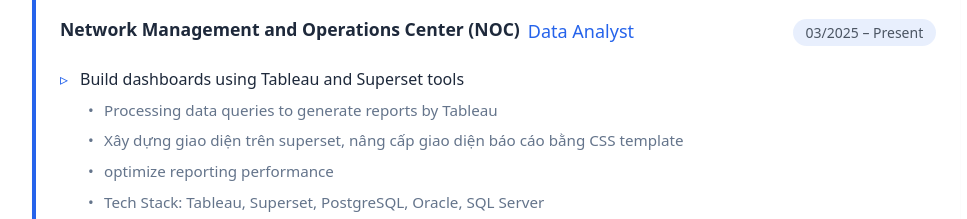
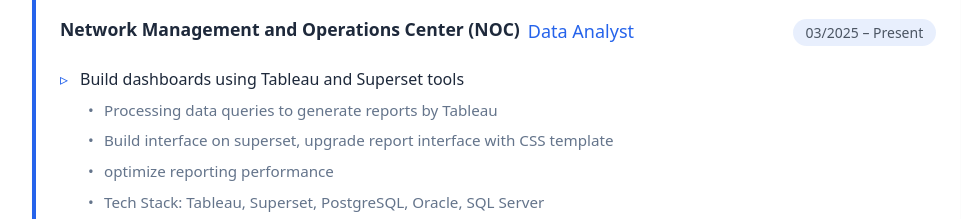
Before and after one commit to ducanhdeyy/CV, a plain HTML site: page index.html in a window 1280 px wide. Shown: the part 2185-2404 px from the top of the page, without its empty margins (144-1111 px from the left). Drawn offline with nearby package versions, Linux system fonts and the light colour scheme.

Commit message:
update vi to eng

```diff
--- a/index.html
+++ b/index.html
@@ -104,60 +104,6 @@
                         <div class="skill-level text-sm text-gray-600">Expert</div>
                     </div>
                 </div>
-                <!-- <div class="skill">
-                    <div class="skill-header">
-                        <div class="skill-icon">
-                            <img src="https://skillicons.dev/icons?i=angular" alt="Angular"/>
-                        </div>
-                        <div class="skill-name">Angular</div>
-                    </div>
-                    <div class="skill-rating">
-                        <div class="stars">
-                            <i class="fas fa-star"></i>
-                            <i class="fas fa-star"></i>
-                            <i class="fas fa-star"></i>
-                            <i class="fas fa-star"></i>
-                            <i class="far fa-star"></i>
-                        </div>
-                        <div class="skill-level">Advanced</div>
-                    </div>
-                </div> -->
-                <!-- <div class="skill">
-                    <div class="skill-header">
-                        <div class="skill-icon">
-                            <img src="https://skillicons.dev/icons?i=nestjs" alt="NestJS"/>
-                        </div>
-                        <div class="skill-name">NestJS</div>
-                    </div>
-                    <div class="skill-rating">
-                        <div class="stars">
-                            <i class="fas fa-star"></i>
-                            <i class="fas fa-star"></i>
-                            <i class="fas fa-star"></i>
-                            <i class="fas fa-star"></i>
-                            <i class="far fa-star"></i>
-                        </div>
-                        <div class="skill-level">Advanced</div>
-                    </div>
-                </div> -->
-                <!-- <div class="skill">
-                    <div class="skill-header">
-                        <div class="skill-icon">
-                            <img src="https://skillicons.dev/icons?i=python" alt="Python"/>
-                        </div>
-                        <div class="skill-name">Python</div>
-                    </div>
-                    <div class="skill-rating">
-                        <div class="stars">
-                            <i class="fas fa-star"></i>
-                            <i class="fas fa-star"></i>
-                            <i class="fas fa-star"></i>
-                            <i class="fas fa-star"></i>
-                            <i class="far fa-star"></i>
-                        </div>
-                        <div class="skill-level">Advanced</div>
-                    </div>
-                </div> -->
                 <div class="skill">
                     <div class="skill-header">
                         <div class="skill-icon">
@@ -323,7 +269,7 @@
                         <li>Build dashboards using Tableau and Superset tools
                             <ul>
                                 <li>Processing data queries to generate reports by Tableau</li>
-                                <li>Xây dựng giao diện trên superset, nâng cấp giao diện báo cáo bằng CSS template
+                                <li>Build interface on superset, upgrade report interface with CSS template
                                 </li>
                                 <li>optimize reporting performance
                                 </li>
```
